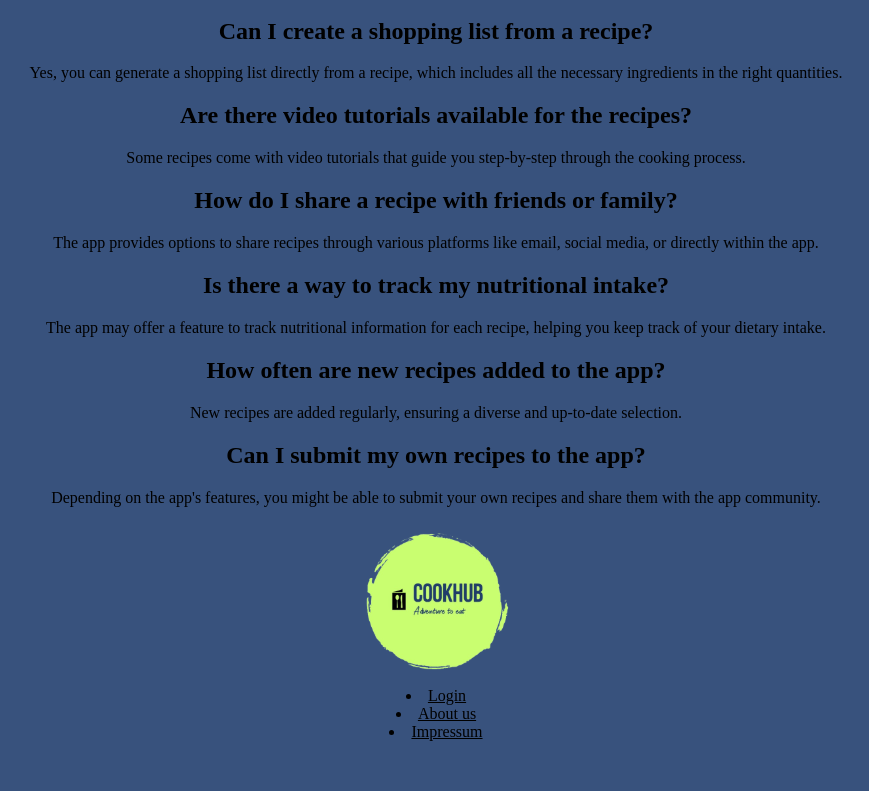
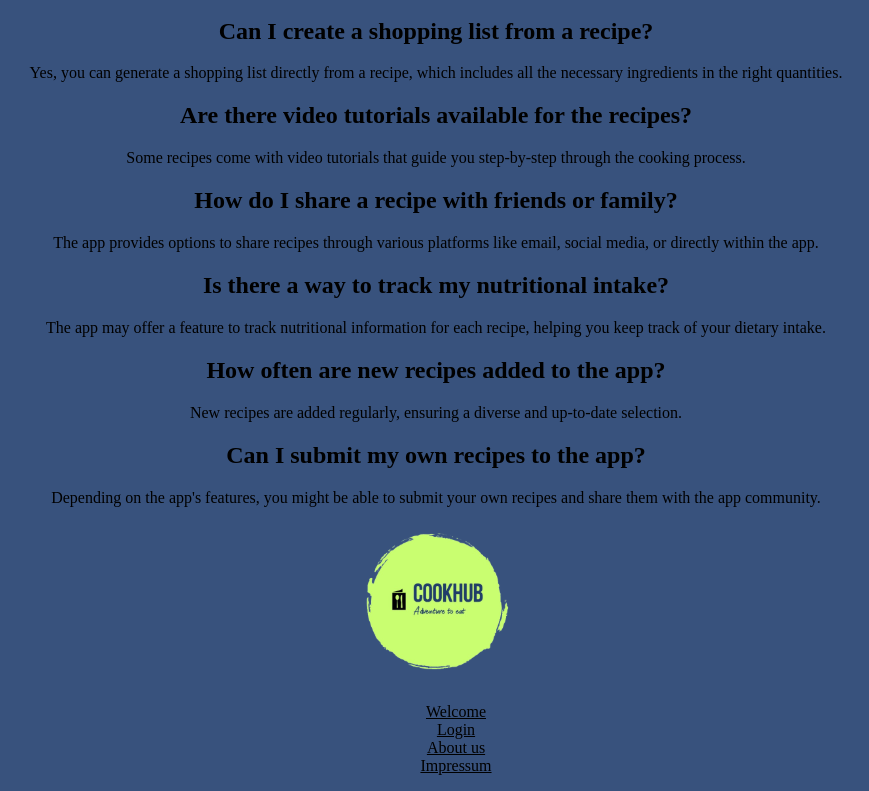
Before and after one commit to SE-TINF22B6/CookHub, a React (Create React App) app in the folder Frontend/: page /faqs in a window 1280 px wide. Shown: the part 656-1447 px from the top of the page, without its empty margins (204-1073 px from the left). Before the commit the page ends 1397 px from the top, so only its background shows below. Built offline with nearby package versions, Linux system fonts and the light colour scheme.

Commit message:
- Added LandingPage Link to FAQs page - added "/" to href of links to fix commit warnings

```diff
--- a/Frontend/src/FAQsPage.tsx
+++ b/Frontend/src/FAQsPage.tsx
@@ -52,9 +52,12 @@ export default function FAQsPage(){
 
                 <img src={logo} className="App-logo" alt="logo"/>
 
-                <li><a href='login'>Login</a></li>
-                <li><a href='about'>About us</a></li>
-                <li><a href='impressum'>Impressum</a></li>
+                <ul>
+                    <li><a className='LandingPage' target="_self" href='/'>Welcome</a></li>
+                    <li><a href='/login'>Login</a></li>
+                    <li><a href='/about'>About us</a></li>
+                    <li><a href='/impressum'>Impressum</a></li>
+                </ul>
 
 
             </div>
```
